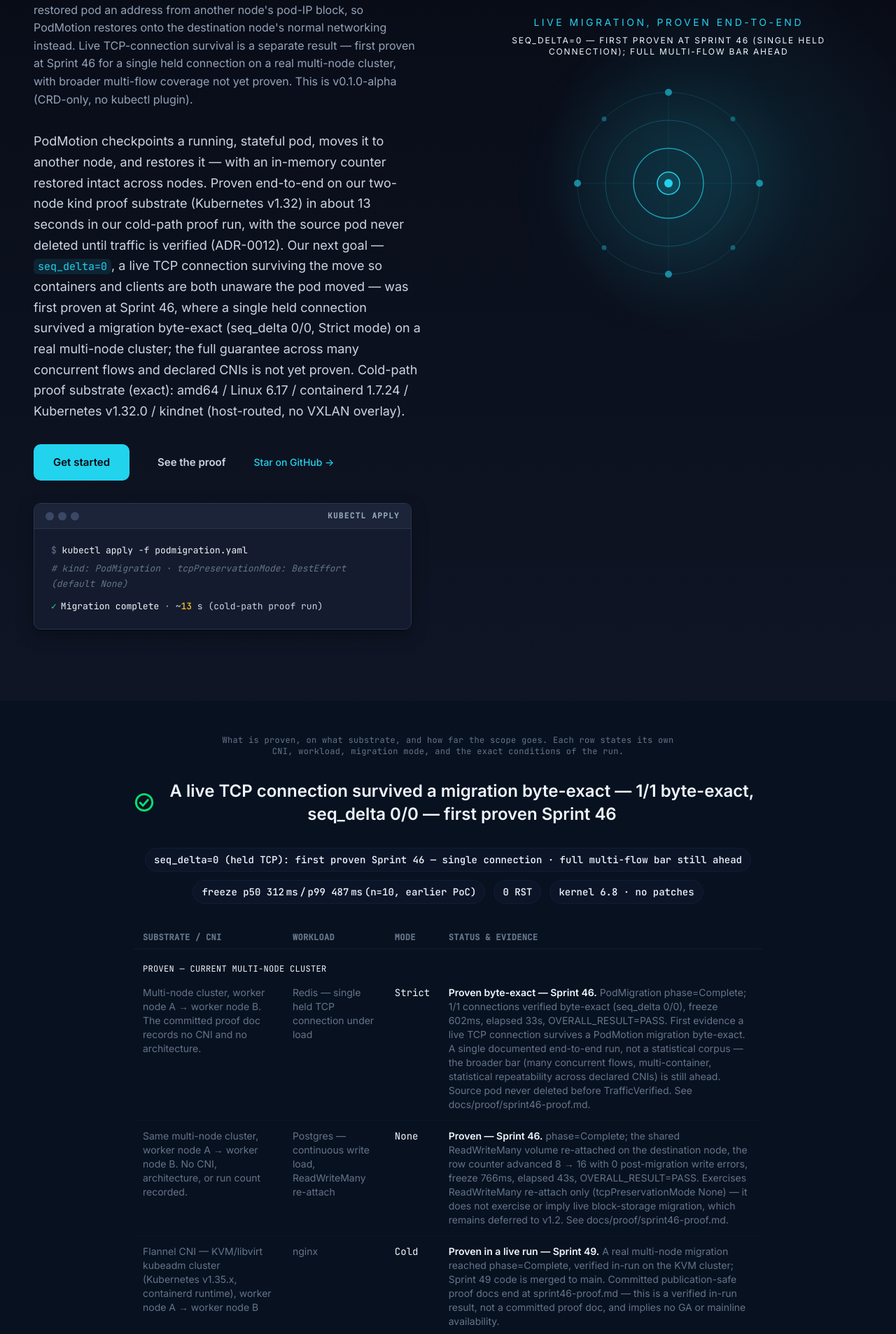
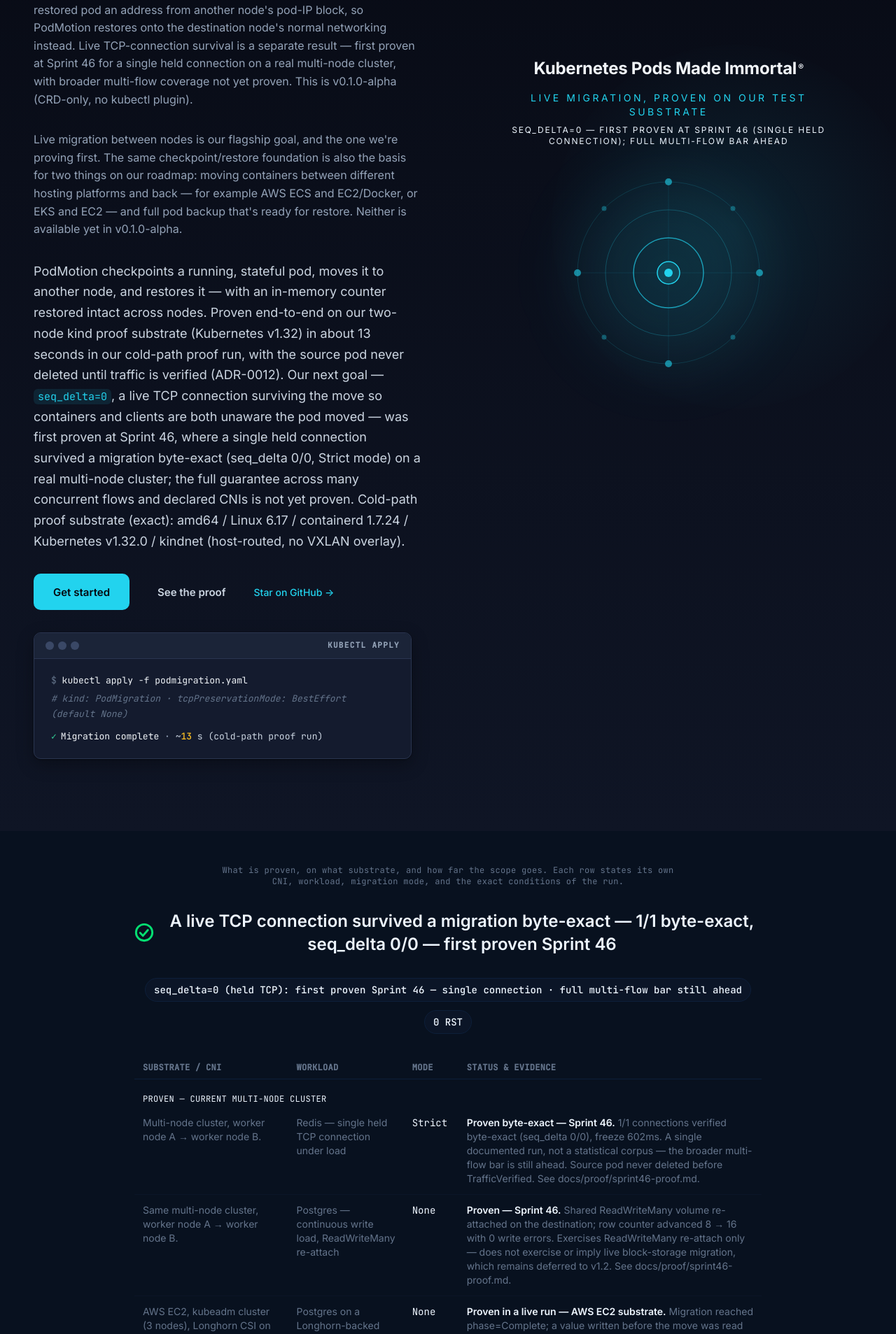
Before and after one commit to podmotion-io/website, a Next.js app: page / in a window 1280 px wide. Shown: the part 604-2511 px from the top of the page at 70% size. Built offline with nearby package versions, Linux system fonts and the light colour scheme.

Commit message:
content: humble tone, trim evidence section, expand mission to cross-platform migration + backup/restore

```diff
--- a/app/components/About.tsx
+++ b/app/components/About.tsx
@@ -51,10 +51,17 @@ const About: FC = () => {
             changes required.
           </p>
           <p className="text-lg leading-relaxed text-pm-white-muted">
-            What started as a proof of concept is now a production path: a
-            12-phase migration state machine, five CRDs, a scheduler plugin, a CNI
-            plugin, and a growing open-source project. Built in the open.
-            Apache-2.0. Founded and built by a team with deep roots in Kubernetes, federal systems, and enterprise transformation.
+            What started as a proof of concept has grown into a real system in
+            progress: a 12-phase migration state machine, five CRDs, a scheduler
+            plugin, a CNI plugin, and a growing open-source project. Live
+            migration between nodes remains the flagship goal, and it&apos;s
+            also becoming the foundation for two more things we&apos;re working
+            toward — moving containers between different hosting platforms and
+            back (for example AWS ECS and EC2/Docker, or EKS and EC2), and full
+            pod backup that&apos;s ready for restore. Both are early roadmap
+            items, not available in v0.1.0-alpha. Built in the open. Apache-2.0.
+            Founded and built by a team with deep roots in Kubernetes, federal
+            systems, and enterprise transformation.
           </p>
         </div>
 
--- a/app/components/Features.tsx
+++ b/app/components/Features.tsx
@@ -100,7 +100,36 @@ const availableFeatureCards: FeatureCardProps[] = [
   },
 ];
 
-// ── Roadmap feature card (NOT available in v0.1.0-alpha) ─────────────────────
+// ── Roadmap feature cards (NOT available in v0.1.0-alpha) ────────────────────
+
+const crossPlatformRoadmapCard: FeatureCardProps = {
+  title: 'Move containers across platforms',
+  body: (
+    <>
+      Live migration between Kubernetes nodes is the flagship goal we&apos;re
+      proving first. The same checkpoint/restore foundation is also meant to
+      make PodMotion a cornerstone for moving containers between different
+      hosting platforms and back &mdash; for example AWS ECS and EC2/Docker, or
+      EKS and EC2. This is an early roadmap goal, not available in v0.1.0-alpha.
+    </>
+  ),
+  deepLinkHref: 'https://github.com/podmotion-io/podmotion/milestones',
+  deepLinkLabel: 'See the roadmap  →',
+};
+
+const backupRestoreRoadmapCard: FeatureCardProps = {
+  title: 'Full pod backup, ready for restore',
+  body: (
+    <>
+      Beyond live migration, we&apos;re working toward full pod backup &mdash;
+      a checkpoint you can hold onto and restore later, not just move
+      immediately to another node. This is a distinct capability from live
+      migration and is not available in v0.1.0-alpha.
+    </>
+  ),
+  deepLinkHref: 'https://github.com/podmotion-io/podmotion/milestones',
+  deepLinkLabel: 'See the roadmap  →',
+};
 
 const roadmapFeatureCard: FeatureCardProps = {
   title: 'Volumes follow the pod',
@@ -234,6 +263,8 @@ export function Features() {
 
         <div className="features-grid">
           <FeatureCard {...roadmapFeatureCard} />
+          <FeatureCard {...crossPlatformRoadmapCard} />
+          <FeatureCard {...backupRestoreRoadmapCard} />
         </div>
       </div>
 
--- a/app/components/Hero.tsx
+++ b/app/components/Hero.tsx
@@ -154,7 +154,7 @@ const Hero: React.FC = () => {
               margin: 0,
             }}
           >
-            Live pod migration for Kubernetes · v0.1.0-alpha
+            Live pod migration for Kubernetes — and beyond · v0.1.0-alpha
           </p>
 
           {/* H1 */}
@@ -196,6 +196,26 @@ const Hero: React.FC = () => {
             normal networking instead. Live TCP-connection survival is a separate result — first proven
             at Sprint 46 for a single held connection on a real multi-node cluster, with broader
             multi-flow coverage not yet proven. This is v0.1.0-alpha (CRD-only, no kubectl plugin).
+          </p>
+
+          {/* Mission scope */}
+          <p
+            style={{
+              fontFamily: "'Inter', -apple-system, BlinkMacSystemFont, 'Segoe UI', Roboto, sans-serif",
+              fontSize: '16px',
+              fontWeight: 400,
+              lineHeight: 1.6,
+              letterSpacing: 0,
+              color: '#94A3B8',
+              margin: 0,
+              maxWidth: '58ch',
+            }}
+          >
+            Live migration between nodes is our flagship goal, and the one we&apos;re proving first.
+            The same checkpoint/restore foundation is also the basis for two things on our roadmap:
+            moving containers between different hosting platforms and back — for example AWS ECS and
+            EC2/Docker, or EKS and EC2 — and full pod backup that&apos;s ready for restore. Neither is
+            available yet in v0.1.0-alpha.
           </p>
 
           {/* Subhead */}
@@ -358,8 +378,22 @@ const Hero: React.FC = () => {
             padding: '24px',
           }}
         >
+          <p
+            style={{
+              fontFamily: "'Inter', -apple-system, BlinkMacSystemFont, 'Segoe UI', Roboto, sans-serif",
+              fontSize: 'clamp(1.125rem, 1.5vw + 0.75rem, 1.5rem)',
+              fontWeight: 700,
+              letterSpacing: '-0.01em',
+              color: '#F1F5F9',
+              margin: 0,
+              marginBottom: '14px',
+              textAlign: 'center',
+            }}
+          >
+            Kubernetes Pods Made Immortal<sup style={{ fontSize: '0.5em', marginLeft: '2px' }}>&reg;</sup>
+          </p>
           <p className="text-center text-pm-cyan-300 font-light tracking-[0.25em] uppercase text-sm mb-2 select-none">
-            Live migration, proven end-to-end
+            Live migration, proven on our test substrate
           </p>
           <p className="text-center text-pm-text-muted font-light tracking-[0.15em] uppercase text-xs mb-10 select-none">
             seq_delta=0 — first proven at Sprint 46 (single held connection); full multi-flow bar ahead
--- a/app/components/HowItWasBuilt.tsx
+++ b/app/components/HowItWasBuilt.tsx
@@ -46,33 +46,28 @@ export default function HowItWasBuilt() {
             id="how-it-was-built-heading"
             className="mt-2 text-3xl font-bold tracking-tight text-pm-white sm:text-4xl"
           >
-            Two Breakthroughs, One Project
+            How We&rsquo;re Building It
           </h2>
           <p className="mt-4 text-lg leading-relaxed text-pm-slate-300">
-            PodMotion made pods immortal — and the way it was built left a trail you can re-run.
+            PodMotion is an early-stage attempt at something the industry treats as very hard — and
+            we&rsquo;ve tried to leave a trail you can check for yourself.
           </p>
         </div>
 
         {/* 2 — Narrative paragraphs */}
         <div className="mx-auto mt-12 max-w-3xl space-y-6 text-base leading-relaxed text-pm-slate-300">
           <p>
-            PodMotion set out to do something the industry treats as impossible: move a running
-            container between nodes without dropping a single connection — zero TCP sequence delta,
-            live. Making pods immortal was only half of it. Work this unforgiving had to be built
-            differently — by one person directing a fleet of AI agents, held to a far higher bar than
-            AI-assisted work usually meets.
+            PodMotion set out to move a running container between nodes without dropping a single
+            connection — zero TCP sequence delta, live. We&rsquo;ve proven pieces of that goal on real
+            clusters, hit real failures along the way, and are still working through consistency
+            across substrates. It&rsquo;s being built by one person directing a fleet of AI agents,
+            with an unusually strict bar for what counts as evidence.
           </p>
           <p>
-            Most AI-assisted work lets agents write code and calls it done. PodMotion didn&rsquo;t.
-            Every architectural decision, every security claim, and every performance number had to
-            earn its place against evidence before it shipped. What that produced is fully public: an
-            unusually deep trail of decision records, reproducible proofs, and adversarial security
-            reviews — the kind of paper trail you expect from a mature, audited platform, not a young
-            project.
-          </p>
-          <p>
-            That trail isn&rsquo;t a polish pass. It&rsquo;s the exhaust of how the system was built —
-            rigor baked into the process, not bolted on after. Two firsts, built at once.
+            Every architectural decision, security claim, and performance number has had to earn its
+            place against evidence before it shipped. That&rsquo;s produced a public, growing trail of
+            decision records, reproducible proofs, and security reviews — not a finished audit, but an
+            honest record of what&rsquo;s been tried and what&rsquo;s been learned so far.
           </p>
         </div>
 
--- a/app/components/ProofStrip.tsx
+++ b/app/components/ProofStrip.tsx
@@ -71,9 +71,7 @@ export function ProofStrip() {
           >
             seq_delta=0&nbsp;(held&nbsp;TCP):&nbsp;first&nbsp;proven&nbsp;Sprint&nbsp;46&nbsp;&mdash;&nbsp;single&nbsp;connection&nbsp;&middot;&nbsp;full&nbsp;multi-flow&nbsp;bar&nbsp;still&nbsp;ahead
           </MetricChip>
-          <MetricChip>freeze p50 312&thinsp;ms&thinsp;/&thinsp;p99 487&thinsp;ms&thinsp;(n=10, earlier PoC)</MetricChip>
           <MetricChip>0 RST</MetricChip>
-          <MetricChip>kernel 6.8&nbsp;&middot;&nbsp;no patches</MetricChip>
         </div>
 
         {/* Compatibility matrix — CNI x workload x migration mode x status */}
@@ -99,27 +97,27 @@ export function ProofStrip() {
                 </td>
               </tr>
               <tr className="border-b border-pm-navy-700">
-                <td className="px-3 py-3 text-pm-white-subtle">Multi-node cluster, worker node A&nbsp;&rarr;&nbsp;worker node B. The committed proof doc records no CNI and no architecture.</td>
+                <td className="px-3 py-3 text-pm-white-subtle">Multi-node cluster, worker node A&nbsp;&rarr;&nbsp;worker node B.</td>
                 <td className="px-3 py-3 text-pm-white-subtle">Redis &mdash; single held TCP connection under load</td>
                 <td className="px-3 py-3 text-pm-white font-mono">Strict</td>
                 <td className="px-3 py-3 text-pm-white-subtle">
-                  <span className="text-pm-white font-semibold">Proven byte-exact &mdash; Sprint 46.</span> PodMigration phase=Complete; 1/1 connections verified byte-exact (seq_delta 0/0), freeze 602ms, elapsed 33s, OVERALL_RESULT=PASS. First evidence a live TCP connection survives a PodMotion migration byte-exact. A single documented end-to-end run, not a statistical corpus &mdash; the broader bar (many concurrent flows, multi-container, statistical repeatability across declared CNIs) is still ahead. Source pod never deleted before TrafficVerified. See docs/proof/sprint46-proof.md.
+                  <span className="text-pm-white font-semibold">Proven byte-exact &mdash; Sprint 46.</span> 1/1 connections verified byte-exact (seq_delta 0/0), freeze 602ms. A single documented run, not a statistical corpus &mdash; the broader multi-flow bar is still ahead. Source pod never deleted before TrafficVerified. See docs/proof/sprint46-proof.md.
                 </td>
               </tr>
               <tr className="border-b border-pm-navy-700">
-                <td className="px-3 py-3 text-pm-white-subtle">Same multi-node cluster, worker node A&nbsp;&rarr;&nbsp;worker node B. No CNI, architecture, or run count recorded.</td>
+                <td className="px-3 py-3 text-pm-white-subtle">Same multi-node cluster, worker node A&nbsp;&rarr;&nbsp;worker node B.</td>
                 <td className="px-3 py-3 text-pm-white-subtle">Postgres &mdash; continuous write load, ReadWriteMany re-attach</td>
                 <td className="px-3 py-3 text-pm-white font-mono">None</td>
                 <td className="px-3 py-3 text-pm-white-subtle">
-                  <span className="text-pm-white font-semibold">Proven &mdash; Sprint 46.</span> phase=Complete; the shared ReadWriteMany volume re-attached on the destination node, the row counter advanced 8&nbsp;&rarr;&nbsp;16 with 0 post-migration write errors, freeze 766ms, elapsed 43s, OVERALL_RESULT=PASS. Exercises ReadWriteMany re-attach only (tcpPreservationMode None) &mdash; it does not exercise or imply live block-storage migration, which remains deferred to v1.2. See docs/proof/sprint46-proof.md.
+                  <span className="text-pm-white font-semibold">Proven &mdash; Sprint 46.</span> Shared ReadWriteMany volume re-attached on the destination; row counter advanced 8&nbsp;&rarr;&nbsp;16 with 0 write errors. Exercises ReadWriteMany re-attach only &mdash; does not exercise or imply live block-storage migration, which remains deferred to v1.2. See docs/proof/sprint46-proof.md.
                 </td>
               </tr>
               <tr className="border-b border-pm-navy-700">
-                <td className="px-3 py-3 text-pm-white-subtle">Flannel CNI &mdash; KVM/libvirt kubeadm cluster (Kubernetes v1.35.x, containerd runtime), worker node A&nbsp;&rarr;&nbsp;worker node B</td>
-                <td className="px-3 py-3 text-pm-white-subtle">nginx</td>
-                <td className="px-3 py-3 text-pm-white font-mono">Cold</td>
+                <td className="px-3 py-3 text-pm-white-subtle">AWS EC2, kubeadm cluster (3 nodes), Longhorn CSI on all nodes.</td>
+                <td className="px-3 py-3 text-pm-white-subtle">Postgres on a Longhorn-backed PVC &mdash; a written value read back post-migration</td>
+                <td className="px-3 py-3 text-pm-white font-mono">None</td>
                 <td className="px-3 py-3 text-pm-white-subtle">
-                  <span className="text-pm-white font-semibold">Proven in a live run &mdash; Sprint 49.</span> A real multi-node migration reached phase=Complete, verified in-run on the KVM cluster; Sprint 49 code is merged to main. Committed publication-safe proof docs end at sprint46-proof.md &mdash; this is a verified in-run result, not a committed proof doc, and implies no GA or mainline availability.
+                  <span className="text-pm-white font-semibold">Proven in a live run &mdash; AWS EC2 substrate.</span> Migration reached phase=Complete; a value written before the move was read back unchanged after. A single verified in-run result, not a committed proof doc &mdash; implies no GA availability, and doesn't extend to the Ceph RBD or snapshot-rsync tiers, which remain unexercised stubs. See docs/proof/milestone-aws-ec2-longhorn-postgres-migration-proof.md.
                 </td>
               </tr>
 
@@ -153,35 +151,11 @@ export function ProofStrip() {
                 </td>
               </tr>
               <tr className="border-b border-pm-navy-700">
-                <td className="px-3 py-3 text-pm-white-subtle">Single-host two-node kind cluster (pm-control + pm-worker Docker containers), inter-node path via Flannel VXLAN overlay on one physical machine &mdash; arm64 / Ubuntu 24.04 / kernel 6.8</td>
-                <td className="px-3 py-3 text-pm-white-subtle">Live PostgreSQL (pgbench proof corpus)</td>
-                <td className="px-3 py-3 text-pm-white-subtle font-mono">&mdash;</td>
-                <td className="px-3 py-3 text-pm-white-subtle">
-                  <span className="text-pm-white font-semibold">Earlier arm64/kind PoC.</span> 0 failed transactions observed &mdash; 10 proof runs, 8 pgbench connections, failed_transactions=0.
-                </td>
-              </tr>
-              <tr className="border-b border-pm-navy-700">
-                <td className="px-3 py-3 text-pm-white-subtle">Same single-host two-node kind host &mdash; Flannel VXLAN overlay, arm64 / Ubuntu 24.04 / kernel 6.8</td>
-                <td className="px-3 py-3 text-pm-white-subtle">Redis active-write (historical arm64 PoC)</td>
-                <td className="px-3 py-3 text-pm-white-subtle font-mono">&mdash;</td>
-                <td className="px-3 py-3 text-pm-white-subtle">
-                  <span className="text-pm-white font-semibold">Sprint 30 &middot; 2026-06-13.</span> 18/18 ACs PASS. n=1, single migration, single connection, client on host (not in pod); not weighted at parity with the earlier PoC's 10-run statistical corpus. Next goal (Phase C) seq_delta=0 not yet proven end-to-end.
-                </td>
-              </tr>
-              <tr className="border-b border-pm-navy-700">
                 <td className="px-3 py-3 text-pm-white-subtle">Single-host two-node kind cluster (worker&nbsp;&rarr;&nbsp;control-plane) &mdash; kindnet CNI (host-routed, no VXLAN overlay), amd64 / Ubuntu 24.04 / kernel 6.17</td>
                 <td className="px-3 py-3 text-pm-white-subtle">Redis</td>
                 <td className="px-3 py-3 text-pm-white font-mono">Cold (None)</td>
                 <td className="px-3 py-3 text-pm-white-subtle">
-                  <span className="text-pm-white font-semibold">Sprint 31, NP-AMD64-BASELINE &middot; 2026-06-15.</span> amd64 cold migration proven (tcpPreservationMode=None). 22/22 gates, freeze=199ms, redis key pm-sprint31-key present in replacement pod, source pod deleted post-TrafficVerified, EndpointSliceCleanupVerified. Kernel 6.17 is correct for this host &mdash; the earlier PoC and Sprint 30 used a separate arm64 host at kernel 6.8 with Flannel VXLAN.
-                </td>
-              </tr>
-              <tr className="border-b border-pm-navy-700">
-                <td className="px-3 py-3 text-pm-white-subtle">Single-host two-node kind cluster &mdash; Flannel CNI, amd64 / Ubuntu 24.04 / CRIU 4.2 / kernel 6.17</td>
-                <td className="px-3 py-3 text-pm-white-subtle">Cold-path CRIU restore baseline &mdash; no PVCs, BestEffort TCP</td>
-                <td className="px-3 py-3 text-pm-white font-mono">Cold</td>
-                <td className="px-3 py-3 text-pm-white-subtle">
-                  <span className="text-pm-white font-semibold">Sprint 32 &middot; 2026-06-16.</span> n=1, single end-to-end run, worker&nbsp;&rarr;&nbsp;control-plane. 21/22 gate criteria PASS. CRIU restore completed with &ldquo;Restore finished successfully&rdquo;; restored PID moved into destination pod cgroup with file descriptors intact; source pod intact throughout, never deleted before TrafficVerified (ADR-0012). GC-21 (destination pod Kubernetes Running phase) is expected fail &mdash; iptables-restore post-resume fails in kind network namespaces, a pre-existing kind substrate behavior scoped out per ADR-0166. Gate close commit: 8c16993.
+                  <span className="text-pm-white font-semibold">Sprint 31, NP-AMD64-BASELINE &middot; 2026-06-15.</span> amd64 cold migration proven (tcpPreservationMode=None). 22/22 gates, freeze=199ms, source pod deleted post-TrafficVerified.
                 </td>
               </tr>
               <tr className="border-b border-pm-navy-700">
@@ -189,15 +163,7 @@ export function ProofStrip() {
                 <td className="px-3 py-3 text-pm-white-subtle">redis:7-alpine</td>
                 <td className="px-3 py-3 text-pm-white font-mono">Cold</td>
                 <td className="px-3 py-3 text-pm-white-subtle">
-                  <span className="text-pm-white font-semibold">Sprint 33 &middot; 2026-06-16.</span> End-to-end cold-path live migration in BestEffort transfer mode, n=1, redis:7-alpine checkpointed on worker and restored on control-plane, ~13s wall-clock, 22/22 gates. Phase=Complete, TrafficVerified=True reached BEFORE the source pod was deleted; restored Redis answered PING with PONG. Cold-path scope only &mdash; the cold-path mechanism is proven end-to-end; zero-TCP-sequence-delta (seq_delta) is NOT claimed here.
-                </td>
-              </tr>
-              <tr className="border-b border-pm-navy-700">
-                <td className="px-3 py-3 text-pm-white-subtle">Same cluster as the Sprint 33 cold-path proof</td>
-                <td className="px-3 py-3 text-pm-white-subtle">gRPC control-plane security hardening</td>
-                <td className="px-3 py-3 text-pm-white-subtle font-mono">&mdash;</td>
-                <td className="px-3 py-3 text-pm-white-subtle">
-                  <span className="text-pm-white font-semibold">Sprint 34, Phase B &middot; 2026-06-16.</span> operator&rarr;agent gRPC hardened with mutual TLS (fail-closed &mdash; no TLS material means the operator refuses to start, never falls back to plaintext), per-RPC SPIFFE-identity authorization, 512&nbsp;MiB gRPC size caps, signed checkpoint manifests verified before extraction, wire-hash transfer integrity, and migration_uid socket-state anti-replay. 8/8 GC-B; full live-migration regression (GC-B7) ran to Phase=Complete with the complete security stack active and an in-memory counter restored intact; all 22/22 Phase A cold-path assertions continue to pass &mdash; zero regression. ADR-SEC-A through ADR-SEC-D.
+                  <span className="text-pm-white font-semibold">Sprint 33 &middot; 2026-06-16.</span> End-to-end cold-path live migration, n=1, ~13s wall-clock, 22/22 gates. Phase=Complete, TrafficVerified=True reached before the source pod was deleted. Cold-path scope only &mdash; zero-TCP-sequence-delta (seq_delta) is NOT claimed here.
                 </td>
               </tr>
             </tbody>
```
